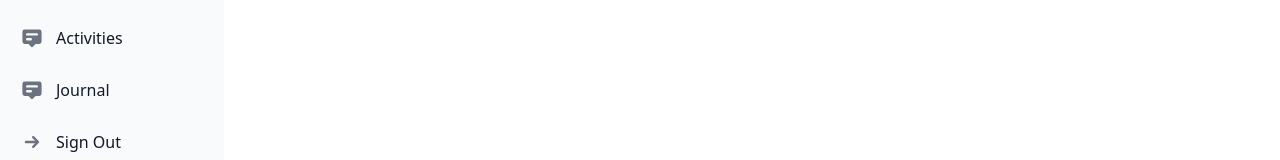
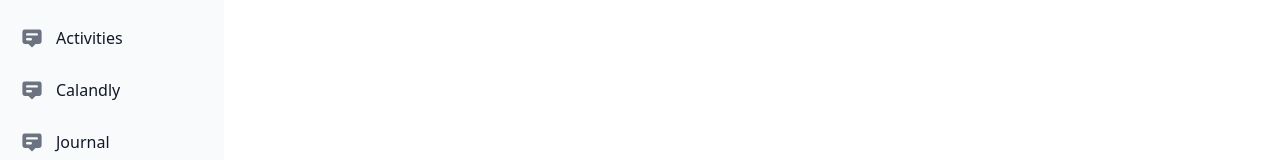
Before and after one commit to yashcode77/Unity-Well, a React (Vite) app in the folder client/: page / in a window 1280 px wide. Shown: the part 138-298 px from the top of the page. Built offline with nearby package versions, Linux system fonts and the light colour scheme; no server answers.

Commit message:
Calendly button updated

```diff
--- a/client/package.json
+++ b/client/package.json
@@ -18,6 +18,7 @@
     "flowbite-react": "^0.7.0",
     "moment": "^2.29.4",
     "react": "^18.2.0",
+    "react-calendly": "^4.3.0",
     "react-circular-progressbar": "^2.1.0",
     "react-dom": "^18.2.0",
     "react-icons": "^4.12.0",
--- a/client/src/App.jsx
+++ b/client/src/App.jsx
@@ -44,7 +44,7 @@
           <Route path="/create-post" element={<CreatePost />} />
           <Route path="/update-post/:postId" element={<UpdatePost />} />
         </Route>
-        <Route path="/calendly" element={<Calendly/>} />
+        <Route path="/calendly" element={<Calendly />} />
         <Route path="/projects" element={<Projects />} />
         <Route path="/post/:postSlug" element={<PostPage />} />
         <Route path="/diary" element={<Diary />} />
--- /dev/null
+++ b/client/src/components/Activities.jsx
@@ -0,0 +1,15 @@
+import React from 'react'
+
+
+function Activities() {
+
+    return (
+        <div className='flex '>
+
+
+        </div>
+    )
+
+}
+
+export default Activities
--- a/client/src/components/GenricSidebar.jsx
+++ b/client/src/components/GenricSidebar.jsx
@@ -109,9 +109,18 @@
               Activities
             </Sidebar.Item>
           </Link>
+          <Link to="/calendly">
+            <Sidebar.Item
+              active={tab === "calendly"}
+              icon={HiAnnotation}
+              as="div"
+            >
+              Calandly
+            </Sidebar.Item>
+          </Link>
           <Link to="/diary">
             <Sidebar.Item
-              active={tab === "activities"}
+              active={tab === "diary"}
               icon={HiAnnotation}
               as="div"
             >
```
Also changed, not shown: 1 other file (tests, documents, lock files or other folders).
